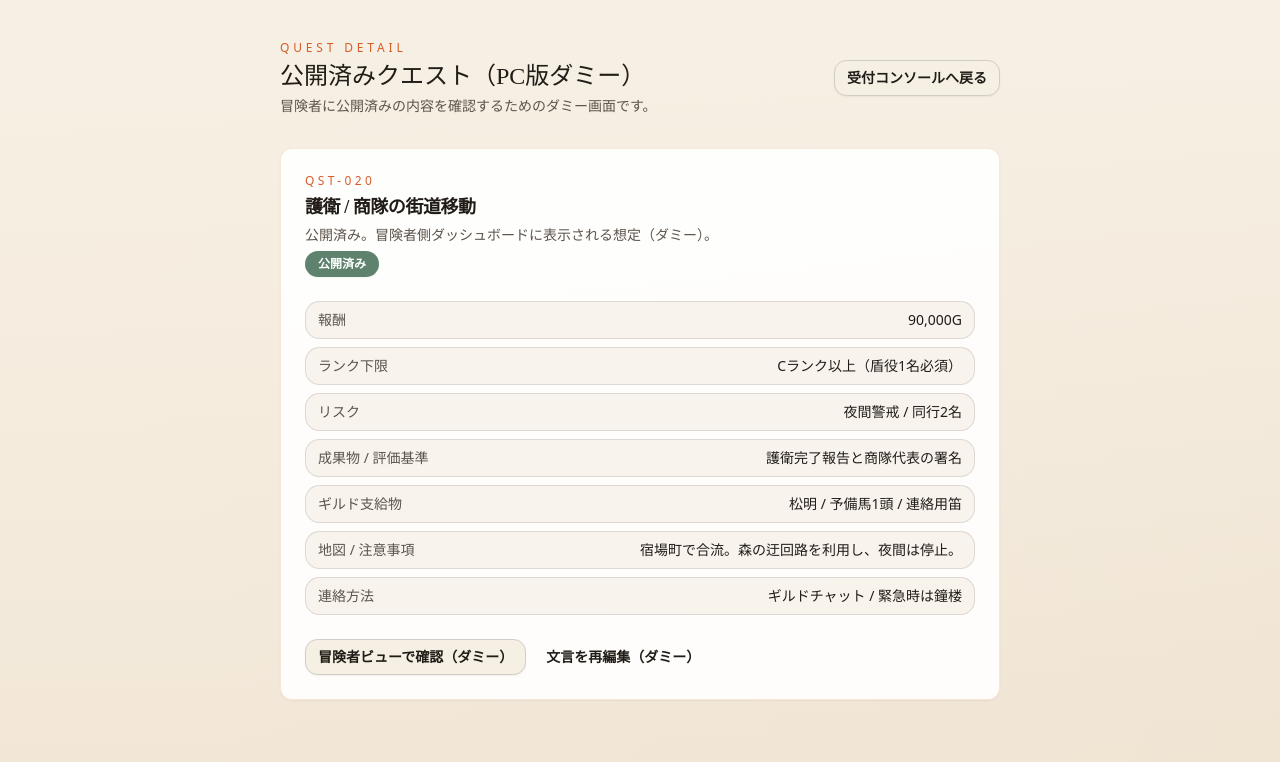
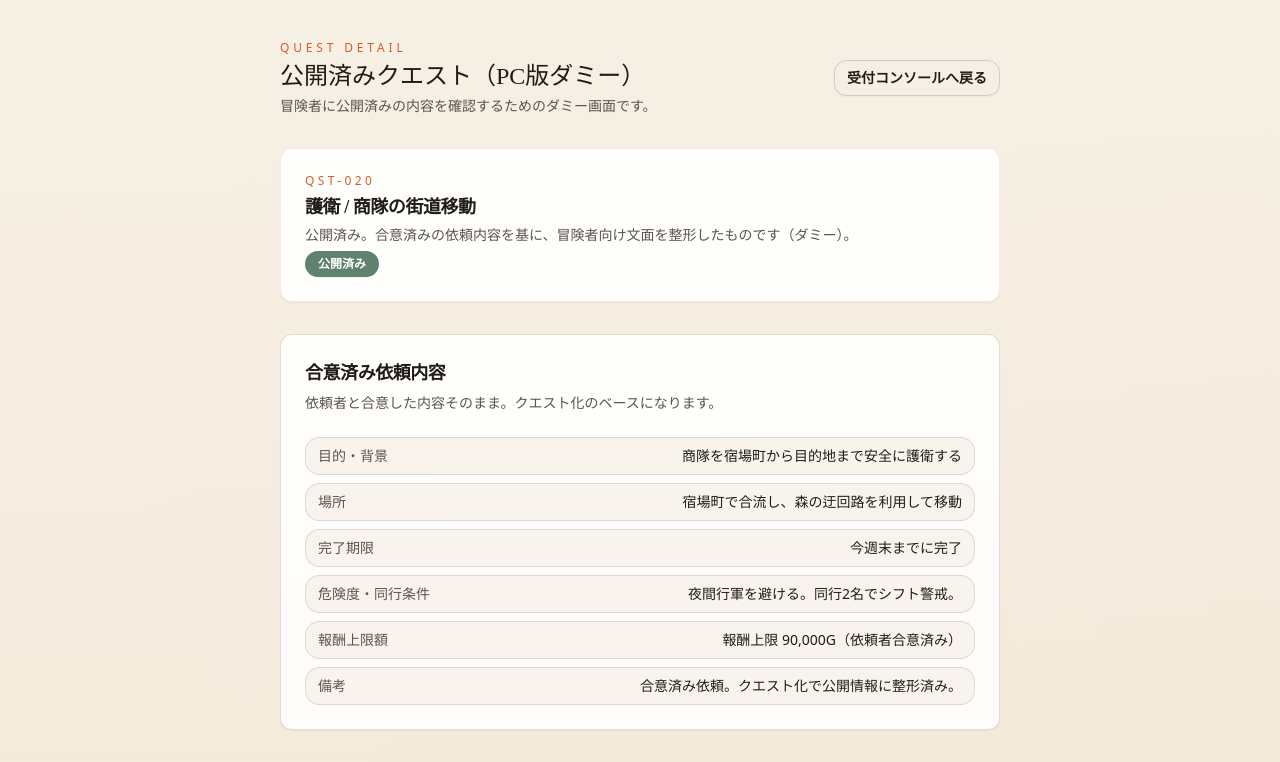
Before and after one commit to kazurego7/isekai-quest-agency, a Next.js app: page /reception/quests/qst-020 in a window 1280 px wide. Shown: the top 762 px of the page. Built offline with nearby package versions, Linux system fonts and the light colour scheme.

Commit message:
Show agreed request content on published quest detail

```diff
--- a/app/reception/quests/[id]/page.js
+++ b/app/reception/quests/[id]/page.js
@@ -16,6 +16,14 @@ const published = {
     mapNotes: "宿場町で合流。森の迂回路を利用し、夜間は停止。",
     risk: "夜間警戒 / 同行2名",
     channel: "ギルドチャット / 緊急時は鐘楼",
+    agreed: {
+      purpose: "商隊を宿場町から目的地まで安全に護衛する",
+      place: "宿場町で合流し、森の迂回路を利用して移動",
+      deadline: "今週末までに完了",
+      conditions: "夜間行軍を避ける。同行2名でシフト警戒。",
+      rewardCap: "報酬上限 90,000G（依頼者合意済み）",
+      note: "合意済み依頼。クエスト化で公開情報に整形済み。",
+    },
   },
 };
 
@@ -41,12 +49,35 @@ export default function PublishedQuestDetail({ params }) {
             <div className="space-y-1">
               <p className="text-xs uppercase tracking-[0.28em] text-primary">{quest.id}</p>
               <CardTitle className="text-lg text-ink">{quest.title}</CardTitle>
-              <CardDescription>公開済み。冒険者側ダッシュボードに表示される想定（ダミー）。</CardDescription>
+              <CardDescription>
+                公開済み。合意済みの依頼内容を基に、冒険者向け文面を整形したものです（ダミー）。
+              </CardDescription>
             </div>
             <Badge variant="secondary">{quest.status}</Badge>
           </CardHeader>
-          <CardContent className="space-y-3 text-sm">
-            <div className="grid grid-cols-1 gap-2">
+        </Card>
+
+        <Card className="border border-border/70 bg-white/90 shadow-sm">
+          <CardHeader>
+            <CardTitle className="text-lg text-ink">合意済み依頼内容</CardTitle>
+            <CardDescription>依頼者と合意した内容そのまま。クエスト化のベースになります。</CardDescription>
+          </CardHeader>
+          <CardContent className="space-y-2 text-sm">
+            <InfoRow label="目的・背景" value={quest.agreed?.purpose} />
+            <InfoRow label="場所" value={quest.agreed?.place} />
+            <InfoRow label="完了期限" value={quest.agreed?.deadline} />
+            <InfoRow label="危険度・同行条件" value={quest.agreed?.conditions} />
+            <InfoRow label="報酬上限額" value={quest.agreed?.rewardCap} />
+            <InfoRow label="備考" value={quest.agreed?.note} />
+          </CardContent>
+        </Card>
+
+        <Card className="border-primary/15 bg-white/90 shadow-sm">
+          <CardHeader>
+            <CardTitle className="text-lg text-ink">冒険者向け公開情報</CardTitle>
+            <CardDescription>合意済みの内容を基に、冒険者に見える形に整形した項目です。</CardDescription>
+          </CardHeader>
+          <CardContent className="space-y-2 text-sm">
             <InfoRow label="報酬" value={quest.reward} />
             <InfoRow label="ランク下限" value={quest.rank} />
             <InfoRow label="リスク" value={quest.risk} />
@@ -54,7 +85,6 @@ export default function PublishedQuestDetail({ params }) {
             <InfoRow label="ギルド支給物" value={quest.supplies} />
             <InfoRow label="地図 / 注意事項" value={quest.mapNotes} />
             <InfoRow label="連絡方法" value={quest.channel} />
-            </div>
           </CardContent>
           <CardFooter className="flex flex-wrap gap-2">
             <Button size="sm" variant="outline" asChild>
```
Lines whose indentation alone changed are shown as unchanged.
